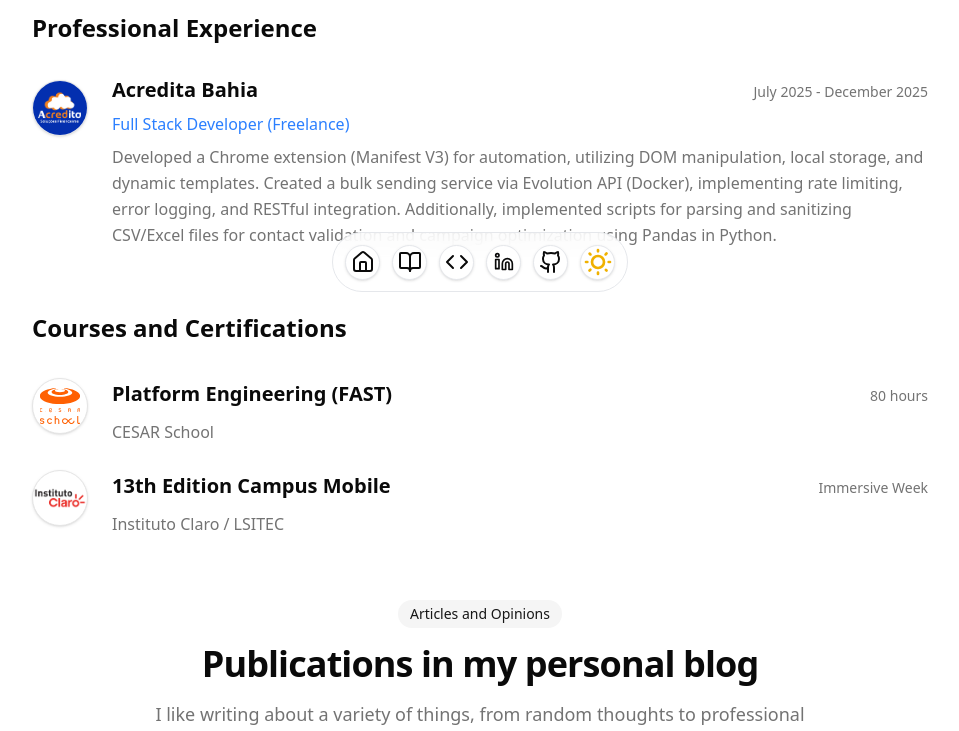
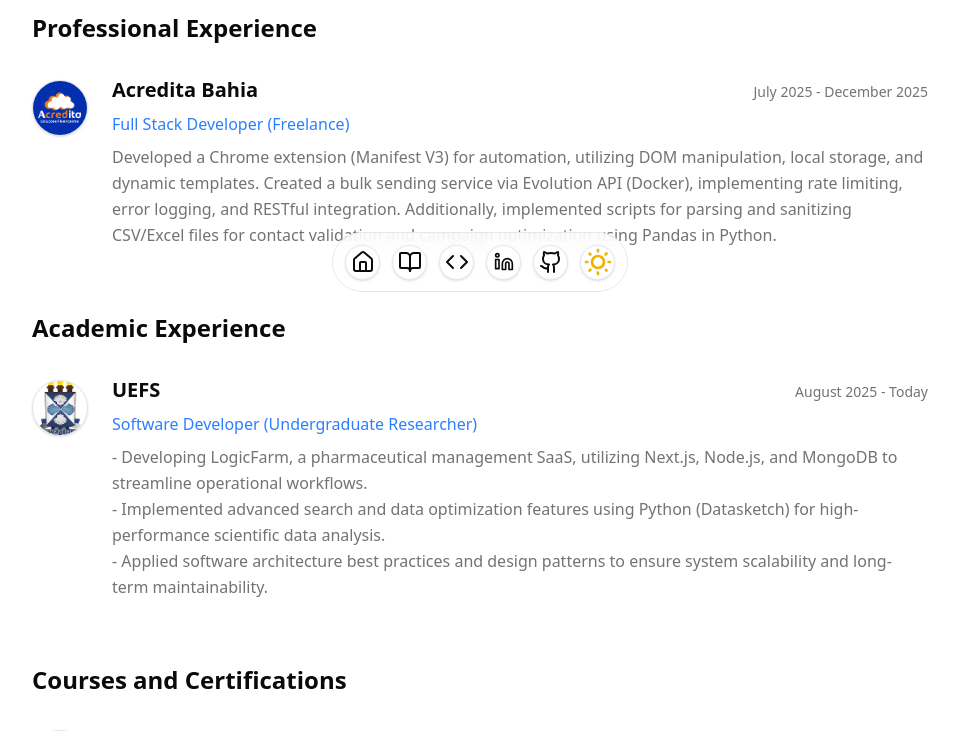
Before and after one commit to TheAndr3/portifolio_web, a Next.js app: page / in a window 1280 px wide. Shown: the part 476-1207 px from the top of the page, without its empty margins (160-1119 px from the left). Built offline with nearby package versions, Linux system fonts and the light colour scheme.

Commit message:
feat: update portfolio layout with academic experience section and logo

```diff
--- a/src/app/layout.tsx
+++ b/src/app/layout.tsx
@@ -15,7 +15,7 @@ const geistMono = Geist_Mono({
 });
 
 export const metadata: Metadata = {
-  title: "Deds Links",
+  title: "Andre Vinícius",
   description: "Projeto de portfólio pessoal de André Vinícius",
   icons: {
     icon: "icon.svg",
--- a/src/app/page.tsx
+++ b/src/app/page.tsx
@@ -96,6 +96,46 @@ export default function Home() {
           </div>
         </section>
 
+        <section className="space-y-8">
+          <h2 className="text-2xl font-bold text-foreground">Academic Experience</h2>
+
+          <div className="flex gap-4 md:gap-6">
+
+            {/* Logo da Empresa */}
+            <div className="flex-shrink-0 mt-1">
+              {/* Container redondo branco estilo referência */}
+              <div className=" relative w-12 h-12 md:w-14 md:h-14 rounded-full bg-white flex items-center justify-center shadow-sm border border-neutral-200 overflow-hidden">
+                <Image
+                  src="/brasao-uefs-2.png"
+                  alt="Logo da UEFS"
+                  fill
+                  className="scale-125 object-contain"
+                />
+              </div>
+            </div>
+
+            {/* Conteúdo da Experiência */}
+            <div className="flex-1 space-y-2">
+              {/* Cabeçalho: Empresa + Data */}
+              <div className="flex flex-col md:flex-row md:justify-between md:items-baseline">
+                <h3 className="text-xl font-bold text-foreground">UEFS</h3>
+                <span className="text-sm text-muted-foreground font-medium">August 2025 - Today</span>
+              </div>
+
+              {/* Cargo com destaque de cor (como na referência) */}
+              <p className="text-blue-500 dark:text-blue-400 font-medium">
+                Software Developer (Undergraduate Researcher)
+              </p>
+
+                <div className="text-muted-foreground leading-relaxed text-sm md:text-base text-left">
+                <div>- Developing LogicFarm, a pharmaceutical management SaaS, utilizing Next.js, Node.js, and MongoDB to streamline operational workflows.</div>
+                <div>- Implemented advanced search and data optimization features using Python (Datasketch) for high-performance scientific data analysis.</div>
+                <div>- Applied software architecture best practices and design patterns to ensure system scalability and long-term maintainability.</div>
+                </div>
+            </div>
+          </div>
+        </section>
+
         <section className="space-y-6">
           <h2 className="text-2xl font-bold text-foreground">Courses and Certifications</h2>
 
@@ -121,8 +161,8 @@ export default function Home() {
                 <div className="flex flex-col md:flex-row md:justify-between md:items-baseline">
                   <h3 className="text-lg md:text-xl font-bold text-foreground">
                     <Link
-                      href="https://drive.google.com/file/d/1AGK4gaDbA85wq7mh-NmLxBRRRUswhhmu/view?usp=sharing" // <--- COLOQUE O LINK AQUI
-                      target="_blank" // Abre em nova aba
+                      href="https://drive.google.com/file/d/1AGK4gaDbA85wq7mh-NmLxBRRRUswhhmu/view?usp=sharing"
+                      target="_blank"
                       className="flex gap-4 md:gap-6 items-center group p-3 -mx-3 rounded-xl hover:bg-accent/50 transition-colors cursor-pointer"
                     >
                       Platform Engineering (FAST)
@@ -140,8 +180,6 @@ export default function Home() {
               </div>
             </div>
 
-
-            {/* Item 2: Campus Mobile - AGORA É UM LINK */}
 
             {/* Item 2: Campus Mobile */}
             <div className="flex gap-4 md:gap-6 items-center">
```
Also changed, not shown: public/brasao-uefs-2.png (added).
